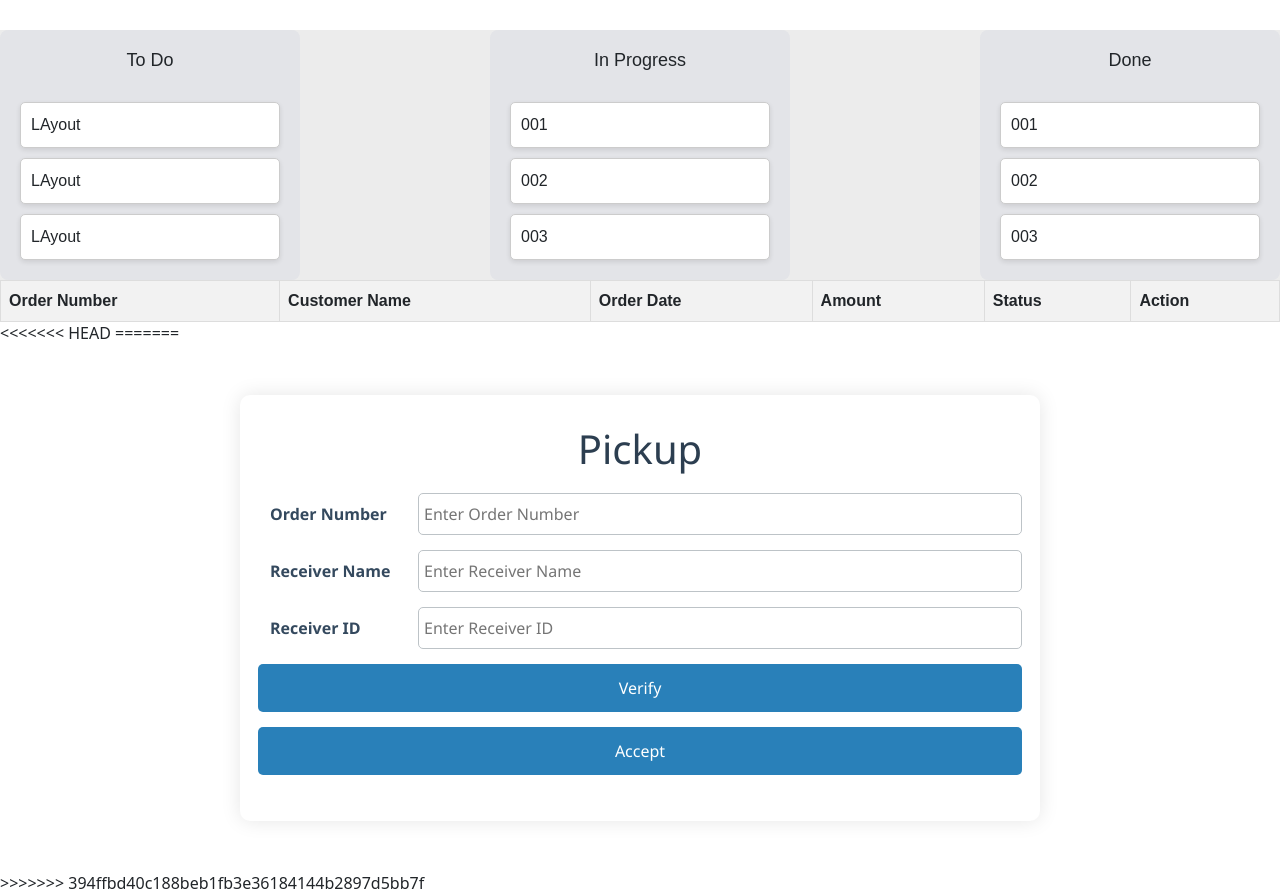
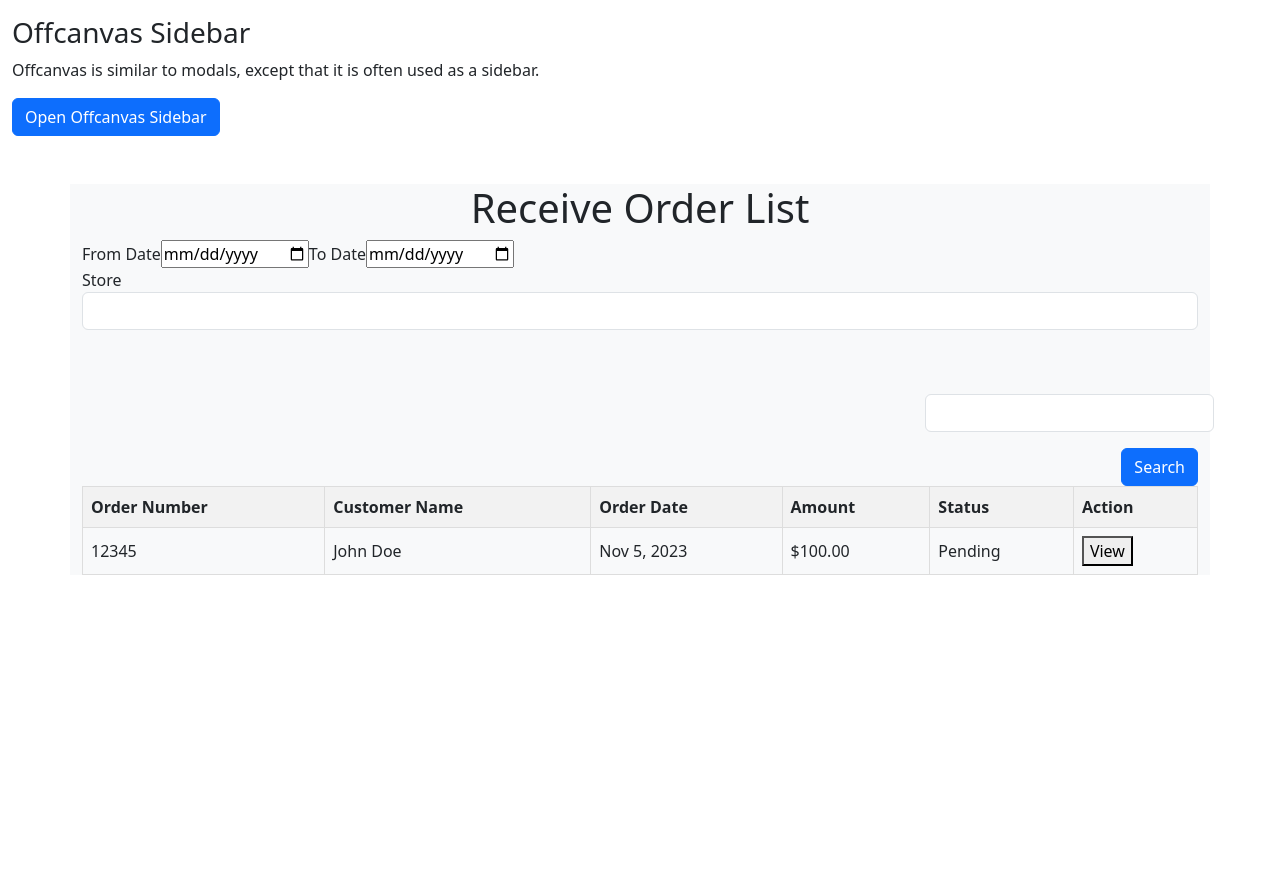
Before and after one commit to HengVattey/TEAMProject, an Angular app: page /ReceiveOrderList1 in a window 1280 px wide. Before the commit this address led to /. After the commit the page ends 800 px from the top, so only its background shows below. Built offline with nearby package versions, Linux system fonts and the light colour scheme.

Commit message:
I_Route_✌

```diff
--- a/src/app/app.component.css
+++ b/src/app/app.component.css
@@ -0,0 +1,14 @@
+.active{
+color:#3498db !important ;
+}
+
+a:hover{
+background-color: #3498db ;
+color: #f0f4f8 !important;
+transition: all 0.8s;
+}
+
+.bg{
+  background-color: #f0f4f8;
+  box-shadow: 0 4px 15px rgba(0, 0, 0, 0.1);
+}
--- a/src/app/app.component.html
+++ b/src/app/app.component.html
@@ -1,20 +1,61 @@
+<!-- <app-v-last> </app-v-last> -->
+<!-- <app-v-last> </app-v-last>  -->
 <!-- Vattey  -->
-<app-filter-table></app-filter-table>
-<!-- <app-receive-oder-list></app-receive-oder-list>
-<app-reject-order></app-reject-order> -->
+<!-- <app-reject-order></app-reject-order> -->
+ <!-- <app-receive-oder-list></app-receive-oder-list> -->
+ <!-- <app-v-last> </app-v-last> -->
+<!-- <app-reject-order></app-reject-order>  -->
 <!-- =====> End  -->
 
 <!-- LivAn -->
-<<<<<<< HEAD
 <!-- <app-receive-order-list></app-receive-order-list>
 <app-pickup-component></app-pickup-component>
 <app-order-detail></app-order-detail>  -->
-=======
-<!-- <app-receive-order-list></app-receive-order-list> -->
-<app-pickup-component></app-pickup-component>
-<!-- <app-order-detail></app-order-detail> -->
->>>>>>> 394ffbd40c188beb1fb3e36184144b2897d5bb7f
 <!-- Ends LivAn -->
 
 <!-- <app-return></app-return>
 <app-return-order-list></app-return-order-list> -->
+<!-- <app-pickup-component></app-pickup-component> -->
+<!-- <app-return></app-return> -->
+<!-- <app-return-order-list></app-return-order-list> -->
+
+<div class="offcanvas offcanvas-end w-25 bg" id="demo">
+  <div class="offcanvas-header">
+    <h1 class="offcanvas-title">Heading</h1>
+    <button type="button" class="btn-close" data-bs-dismiss="offcanvas"></button>
+  </div>
+  <div class="offcanvas-body">
+    <a class="text-decoration-none fs-5 text-dark-emphasis"  routerLink="Livan"  routerLinkActive=" active ">ReceiveOrderList </a>
+    <br>
+    <a class="text-decoration-none fs-5 text-dark-emphasis" routerLink="Vattey"  routerLinkActive=" active">OrderDetetail</a>
+    <br>
+    <a class="text-decoration-none fs-5 text-dark-emphasis " routerLink="Pickup"  routerLinkActive=" active">Pickup</a>
+    <br>
+    <a class="text-decoration-none fs-5 text-dark-emphasis " routerLink="ReceiveOrderList1"  routerLinkActive=" active">ReceiveOrderList</a>
+    <br>
+    <a class="text-decoration-none fs-5 text-dark-emphasis  " routerLink="OrderDetail"  routerLinkActive=" active">OrderDetail</a>
+    <br>
+    <a class="text-decoration-none fs-5 text-dark-emphasis " routerLink="RejectOrder"  routerLinkActive=" active">RejectOrder</a>
+    <br>
+    <a href=""  class="text-decoration-none fs-5 text-dark-emphasis " routerLink="Return"  routerLinkActive=" active">Return</a>
+    <br>
+    <a href=""  class="text-decoration-none fs-5 text-dark-emphasis " routerLink="ReturnOrderList"  routerLinkActive=" active">ReturnOrderList</a>
+    <br>
+    <a href=""  class="text-decoration-none fs-5 text-dark-emphasis " routerLink="#"  routerLinkActive=" active">RefundList</a>
+    <br>
+
+    <!-- <button class="btn btn-secondary" type="button">A Button</button> -->
+  </div>
+</div>
+
+<div class="container-fluid mt-3">
+
+  <h3>Offcanvas Sidebar</h3>
+  <p>Offcanvas is similar to modals, except that it is often used as a sidebar.</p>
+  <button class="btn btn-primary" type="button" data-bs-toggle="offcanvas" data-bs-target="#demo">
+    Open Offcanvas Sidebar
+  </button>
+  <!-- <app-receive-order-list></app-receive-order-list> -->
+</div>
+
+<router-outlet> </router-outlet>
--- a/src/app/app.component.ts
+++ b/src/app/app.component.ts
@@ -1,5 +1,5 @@
 import { Component } from '@angular/core';
-import { RouterOutlet } from '@angular/router';
+import { RouterLink, RouterLinkActive, RouterOutlet } from '@angular/router';
 import { ReceiveOderListComponent } from './receive-oder-list/receive-oder-list.component';
 import { OrderDetailComponent } from './order-detail/order-detail.component';
 import { REjectOrderComponent } from './reject-order/reject-order.component';
@@ -8,17 +8,17 @@ import { ReceiveOrderListComponent } from './receive-order-list/receive-order-li
 import { PickupComponentComponent } from "./pickup-component/pickup-component.component";
 import { ReturnOrderListComponent } from "./return-order-list/return-order-list.component";
 import { FilterTAbleComponent } from './filter-table/filter-table.component';
+import { VLastComponent } from './v-last/v-last.component';
 
 @Component({
   selector: 'app-root',
   standalone: true,
   imports: [RouterOutlet, ReceiveOderListComponent, OrderDetailComponent, REjectOrderComponent,
     ReturnComponent,
-    RouterOutlet,
     ReceiveOderListComponent,
     OrderDetailComponent,
     REjectOrderComponent,
-    ReceiveOrderListComponent, PickupComponentComponent, ReturnOrderListComponent,FilterTAbleComponent],
+    ReceiveOrderListComponent, PickupComponentComponent, ReturnOrderListComponent,FilterTAbleComponent,RouterLink,RouterLinkActive,VLastComponent],
   templateUrl: './app.component.html',
   styleUrl: './app.component.css',
 })
--- a/src/app/app.routes.ts
+++ b/src/app/app.routes.ts
@@ -1,3 +1,54 @@
 import { Routes } from '@angular/router';
+import { ReceiveOrderListComponent } from './receive-order-list/receive-order-list.component';
+import { ReceiveOderListComponent } from './receive-oder-list/receive-oder-list.component';
+import { PickupComponentComponent } from './pickup-component/pickup-component.component';
+import { VLastComponent } from './v-last/v-last.component';
+import { OrderDetailComponent } from './order-detail/order-detail.component';
+import { REjectOrderComponent } from './reject-order/reject-order.component';
+import { ReturnComponent } from './return/return.component';
+import { ReturnOrderListComponent } from './return-order-list/return-order-list.component';
 
-export const routes: Routes = [];
+export const routes: Routes = [
+{
+  path:"",
+  redirectTo:"Livan",
+  pathMatch:"full"
+},
+{
+  path:"Livan",
+  component:ReceiveOrderListComponent
+
+},
+{
+  path:"Vattey",
+  component:ReceiveOderListComponent
+},
+{
+  path:"Pickup",
+  component:PickupComponentComponent
+},
+{
+  path:"ReceiveOrderList1",
+  component:VLastComponent
+}
+,{
+  path: "OrderDetail",
+  component: OrderDetailComponent
+},
+{
+  path: "RejectOrder",
+  component: REjectOrderComponent
+},
+{
+  path:"Return",
+  component: ReturnComponent
+},
+{
+  path:"ReturnOrderList",
+  component: ReturnOrderListComponent
+}
+
+
+
+
+];
--- /dev/null
+++ b/src/app/v-last/v-last.component.css
@@ -0,0 +1,20 @@
+.order-table {
+  border-collapse: collapse;
+  width: 100%;
+}
+
+.order-table th, .order-table td {
+  border: 1px solid #ddd;
+  padding: 8px;
+  text-align: left;
+}
+
+.order-table th {
+  background-color: #f2f2f2;
+}
+
+.order-details {
+  border: 1px solid #ccc;
+  padding: 10px;
+  margin-top: 10px;
+}
--- /dev/null
+++ b/src/app/v-last/v-last.component.html
@@ -0,0 +1,75 @@
+
+
+
+<body>
+  <div class="container bg-light mt-5">
+    <h1 class="text-center">Receive Order List</h1>
+    <label for="" >From Date</label>
+    <input type="date" >
+
+    <label for="">To Date</label>
+    <input type="date">
+
+    <br>
+    <label for="">Store</label>
+    <input type="text" class="form-control">
+
+
+<div class="float-end mt-5">
+
+  <input  type="text" class="m-3 form-control">
+  <button class="btn btn-primary float-end">
+    Search
+  </button>
+
+</div>
+
+<pre>
+
+
+
+</pre>
+<table class="order-table">
+  <thead>
+    <tr>
+      <th>Order Number</th>
+      <th>Customer Name</th>
+      <th>Order Date</th>
+      <th>Amount</th>
+      <th>Status</th>
+      <th>Action</th>
+    </tr>
+  </thead>
+  <tbody>
+    <tr *ngFor="let order of orders">
+      <td>{{ order.orderNumber }}</td>
+      <td>{{ order.customerName }}</td>
+      <td>{{ order.orderDate | date }}</td>
+      <td>{{ order.amount | currency }}</td>
+      <td>{{ order.status }}</td>
+      <td>
+        <button (click)="viewOrderDetails(order)">View</button>
+      </td>
+    </tr>
+  </tbody>
+</table>
+
+<div *ngIf="selectedOrder" class="order-details">
+  <h2>Order Details</h2>
+  <p><strong>Order Number:</strong> {{ selectedOrder.orderNumber }}</p>
+  <p><strong>Customer Name:</strong> {{ selectedOrder.customerName }}</p>
+  <p><strong>Order Date:</strong> {{ selectedOrder.orderDate | date }}</p>
+  <p><strong>Amount:</strong> {{ selectedOrder.amount | currency }}</p>
+  <p><strong>Status:</strong> {{ selectedOrder.status }}</p>
+  <button (click)="closeOrderDetails()">Close</button>
+</div>
+
+  </div>
+
+
+
+
+
+
+
+</body>
--- /dev/null
+++ b/src/app/v-last/v-last.component.ts
@@ -0,0 +1,41 @@
+import { CommonModule } from '@angular/common';
+import { Component } from '@angular/core';
+interface Order {
+  id: number;
+  orderNumber: string;
+  customerName: string;
+  orderDate: Date;
+  amount: number;
+  status: string;
+}
+@Component({
+  selector: 'app-v-last',
+  standalone: true,
+  imports: [CommonModule],
+  templateUrl: './v-last.component.html',
+  styleUrl: './v-last.component.css'
+})
+export class VLastComponent {
+
+  orders: Order[] = [
+    { id:
+ 1, orderNumber: '12345', customerName: 'John Doe', orderDate: new Date('2023-11-05'), amount: 100, status: 'Pending' },
+    // Add more mock orders here
+  ];
+
+  selectedOrder: Order | null = null;
+
+  ngOnInit() {
+  }
+
+  viewOrderDetails(order: Order) {
+    this.selectedOrder = order;
+  }
+
+  closeOrderDetails() {
+    this.selectedOrder = null;
+  }
+
+
+
+}
```
Also changed, not shown: 1 other file (tests, documents, lock files or other folders).
